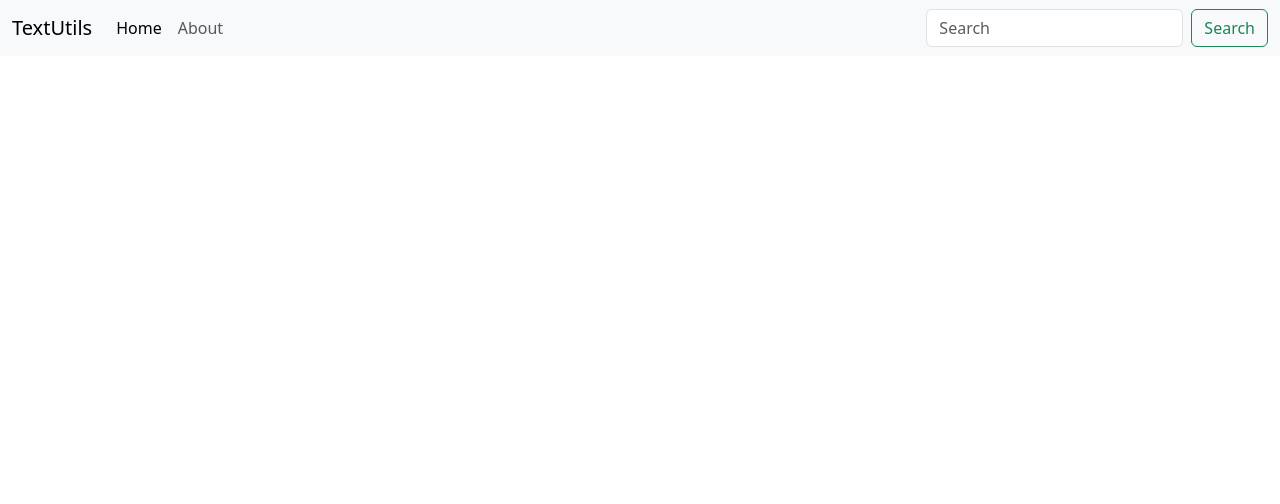
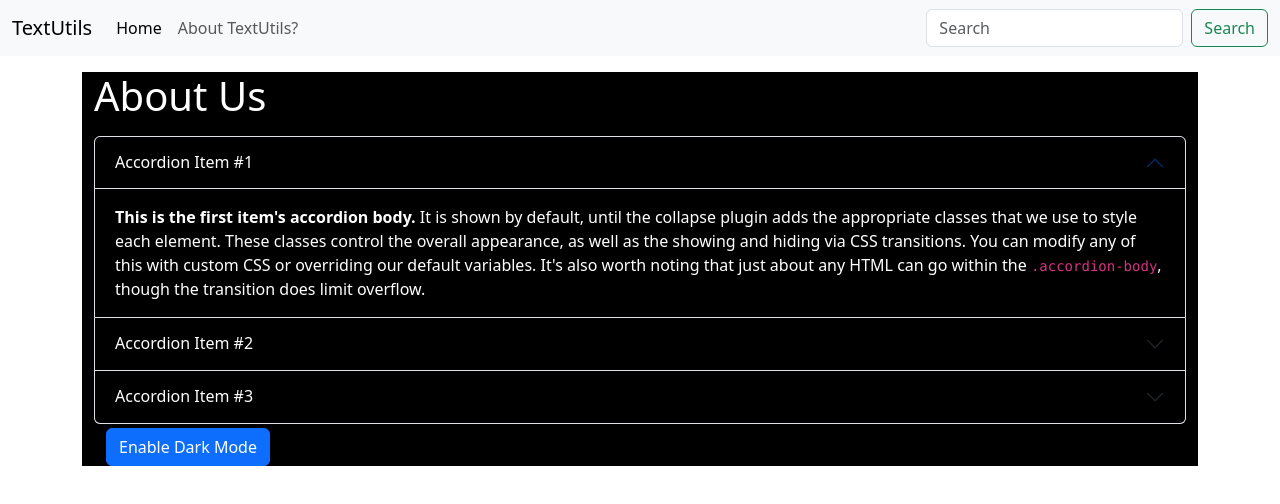
Before and after one commit to Kanekiken-Aj/React-practice, a React (Create React App) app: page / in a window 1280 px wide. Shown: the top 504 px of the page. Built offline with nearby package versions, Linux system fonts and the light colour scheme.

Commit message:
Added TextForm and About

```diff
--- a/public/index.html
+++ b/public/index.html
@@ -21,4 +21,4 @@
     <script src="https://cdn.jsdelivr.net/npm/bootstrap@5.3.2/dist/js/bootstrap.bundle.min.js" integrity="sha384-C6RzsynM9kWDrMNeT87bh95OGNyZPhcTNXj1NW7RuBCsyN/o0jlpcV8Qyq46cDfL" crossorigin="anonymous"></script>
 
   </body>
-</html
+</html>
--- a/src/App.js
+++ b/src/App.js
@@ -1,33 +1,21 @@
 
 import './App.css';
+import About from './components/About';
+import Navbar from './components/Navbar';
+// import TextForm from './components/TextForm';
 
 
 
 function App() {
   return (
     <>
-    <nav className="navbar navbar-expand-lg bg-body-tertiary">
-  <div className="container-fluid">
-    <a className="navbar-brand" href="/">TextUtils</a>
-    <button className="navbar-toggler" type="button" data-bs-toggle="collapse" data-bs-target="#navbarSupportedContent" aria-controls="navbarSupportedContent" aria-expanded="false" aria-label="Toggle navigation">
-      <span className="navbar-toggler-icon"></span>
-    </button>
-    <div className="collapse navbar-collapse" id="navbarSupportedContent">
-      <ul className="navbar-nav me-auto mb-2 mb-lg-0">
-        <li className="nav-item">
-          <a className="nav-link active" aria-current="page" href="/">Home</a>
-        </li>
-        <li className="nav-item">
-          <a className="nav-link" href="/">About</a>
-        </li>
-      </ul>
-      <form className="d-flex" role="search">
-        <input className="form-control me-2" type="search" placeholder="Search" aria-label="Search"/>
-        <button className="btn btn-outline-success" type="submit">Search</button>
-      </form>
-    </div>
-  </div>
-</nav>
+      <Navbar title="TextUtils" about="About TextUtils?"/>
+      {/* <Navbar/> */}
+        <div className='container my-3'>
+          {/* <TextForm heading="Enter the text to analyze"/> */}
+          <About/>
+
+        </div>
     </>
 
   );
--- /dev/null
+++ b/src/components/About.js
@@ -0,0 +1,85 @@
+import React,{useState} from 'react'
+
+export default function About() {
+
+    const [myStyle, setMyStyle] = useState({
+        color: 'white',
+        backgroundColor: 'black',
+
+    })
+    const [btntext , setBtnText]= useState("Enable Dark Mode")
+
+    const toggleStyle =()=>{
+        if(myStyle.color==='white'){
+            setMyStyle({
+                color: 'black',
+                backgroundColor: 'white',
+                border: '1px solid white'
+            })
+            setBtnText("Enable Dark Mode")
+        }
+        else
+        {
+            setMyStyle({
+                color: 'white',
+                backgroundColor: 'black'
+            })
+            setBtnText("Enable Light Mode")
+
+
+        }
+    }
+
+    // let myStyle = {
+    //     color: 'white',
+    //     backgroundColor: 'black'
+    // }
+
+
+  return (
+    <div className='container' style={myStyle}>
+        <h1 className='my-3'>About Us</h1>
+      <div className="accordion" id="accordionExample" >
+        <div className="accordion-item" >
+            <h2 className="accordion-header">
+            <button className="accordion-button" type="button" data-bs-toggle="collapse" style={myStyle} data-bs-target="#collapseOne" aria-expanded="true" aria-controls="collapseOne">
+                Accordion Item #1
+            </button>
+            </h2>
+            <div id="collapseOne" className="accordion-collapse collapse show" data-bs-parent="#accordionExample">
+            <div className="accordion-body" style={myStyle}>
+                <strong>This is the first item's accordion body.</strong> It is shown by default, until the collapse plugin adds the appropriate classes that we use to style each element. These classes control the overall appearance, as well as the showing and hiding via CSS transitions. You can modify any of this with custom CSS or overriding our default variables. It's also worth noting that just about any HTML can go within the <code>.accordion-body</code>, though the transition does limit overflow.
+            </div>
+            </div>
+        </div>
+        <div className="accordion-item">
+            <h2 className="accordion-header">
+            <button className="accordion-button collapsed" type="button" data-bs-toggle="collapse" style={myStyle} data-bs-target="#collapseTwo" aria-expanded="false" aria-controls="collapseTwo">
+                Accordion Item #2
+            </button>
+            </h2>
+            <div id="collapseTwo" className="accordion-collapse collapse" data-bs-parent="#accordionExample">
+            <div className="accordion-body" style={myStyle}>
+                <strong>This is the second item's accordion body.</strong> It is hidden by default, until the collapse plugin adds the appropriate classes that we use to style each element. These classes control the overall appearance, as well as the showing and hiding via CSS transitions. You can modify any of this with custom CSS or overriding our default variables. It's also worth noting that just about any HTML can go within the <code>.accordion-body</code>, though the transition does limit overflow.
+            </div>
+            </div>
+        </div>
+        <div className="accordion-item">
+            <h2 className="accordion-header">
+            <button className="accordion-button collapsed" type="button" data-bs-toggle="collapse" style={myStyle} data-bs-target="#collapseThree" aria-expanded="false" aria-controls="collapseThree">
+                Accordion Item #3
+            </button>
+            </h2>
+            <div id="collapseThree" className="accordion-collapse collapse" data-bs-parent="#accordionExample">
+            <div className="accordion-body" style={myStyle}>
+                <strong>This is the third item's accordion body.</strong> It is hidden by default, until the collapse plugin adds the appropriate classes that we use to style each element. These classes control the overall appearance, as well as the showing and hiding via CSS transitions. You can modify any of this with custom CSS or overriding our default variables. It's also worth noting that just about any HTML can go within the <code>.accordion-body</code>, though the transition does limit overflow.
+            </div>
+            </div>
+        </div>
+        </div>
+        <div className="container my-1">
+            <button type='button' onClick={toggleStyle} className="btn btn-primary">{btntext}</button>
+        </div>
+    </div>
+  )
+}
--- /dev/null
+++ b/src/components/Navbar.js
@@ -0,0 +1,42 @@
+import React from 'react'
+import PropTypes from 'prop-types'
+
+
+export default function Navbar(props) {
+  return (
+    <nav className="navbar navbar-expand-lg bg-body-tertiary">
+    <div className="container-fluid">
+     {/* <a className="navbar-brand" href="/">TextUtils</a>  */}
+    <a className="navbar-brand" href="/">{props.title}</a>
+
+    <button className="navbar-toggler" type="button" data-bs-toggle="collapse" data-bs-target="#navbarSupportedContent" aria-controls="navbarSupportedContent" aria-expanded="false" aria-label="Toggle navigation">
+      <span className="navbar-toggler-icon"></span>
+    </button>
+    <div className="collapse navbar-collapse" id="navbarSupportedContent">
+      <ul className="navbar-nav me-auto mb-2 mb-lg-0">
+        <li className="nav-item">
+          <a className="nav-link active" aria-current="page" href="/">Home</a>
+        </li>
+        <li className="nav-item">
+          <a className="nav-link" href="/">{props.about}</a>
+        </li>
+      </ul>
+      <form className="d-flex" role="search">
+        <input className="form-control me-2" type="search" placeholder="Search" aria-label="Search"/>
+        <button className="btn btn-outline-success" type="submit">Search</button>
+      </form>
+    </div>
+    </div>
+  </nav>
+
+
+  )
+}
+
+Navbar.propTypes = {title: PropTypes.string.isRequired,
+                    about :PropTypes.string }   // title ==3 invalid proptype..
+
+// Navbar.defaultProps ={
+//     title: 'Set Title here',
+//     about:'About Text here'
+// };
--- /dev/null
+++ b/src/components/TextForm.js
@@ -0,0 +1,51 @@
+import React,{useState} from 'react'
+
+
+export default function TextForm(props) {
+
+  const handleUpClick = ()=>{
+    // console.log("UpperCase was clicked");
+    let newText = text.toUpperCase();
+    setText(newText)
+  }
+  const handleLowClick = ()=>{
+    // console.log("UpperCase was clicked");
+    let newText = text.toLowerCase();
+    setText(newText)
+  }
+
+  const handleClearClick = ()=>{
+    let newText = "";
+    setText(newText)
+  }
+
+  const handleOnChange = (event)=>{
+    // console.log("On Change");
+    setText(event.target.value);
+  }
+  const[text , setText] = useState('');
+  // text = "new Text";//Wrong way to change the state
+  // setText("New Text");// Correct way to change the state
+
+  return (
+    <>
+      <div>
+        <h2>{props.heading} </h2>
+        <div className="mb-3">
+          {/* <label for="myBox" class="form-label">Example textarea</label> */}
+          <textarea className="form-control" value={text} onChange={handleOnChange} id="exampleFormControlTextarea1" rows="8"></textarea>
+        </div>
+        <button className="btn btn-primary mx-1" onClick={handleUpClick}>Convert to UpperCase</button>
+        <button className="btn btn-primary mx-1" onClick={handleLowClick}>Convert to LowerCase</button>
+        <button className="btn btn-primary mx-1" onClick={handleClearClick}>Clear</button>
+      </div>
+      <div className="container my-3">
+        <h2>Your text summary</h2>
+        <p>{text.split(" ").length} words and {text.length}characters</p>
+        <p>{0.008 * text.split(" ").length} Minutes read</p>
+        <h2>Preview</h2>
+        <p>{text}</p>
+      </div>
+    </>
+  )
+}
```
